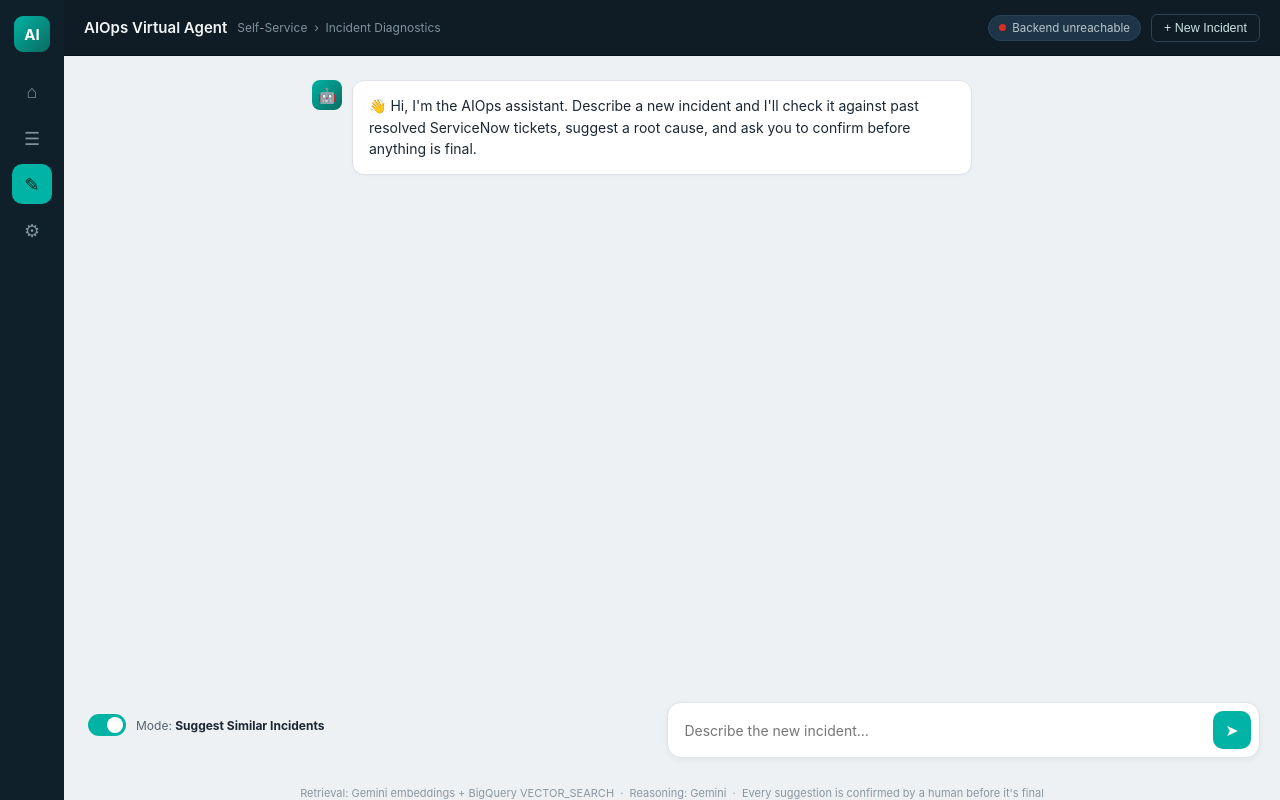
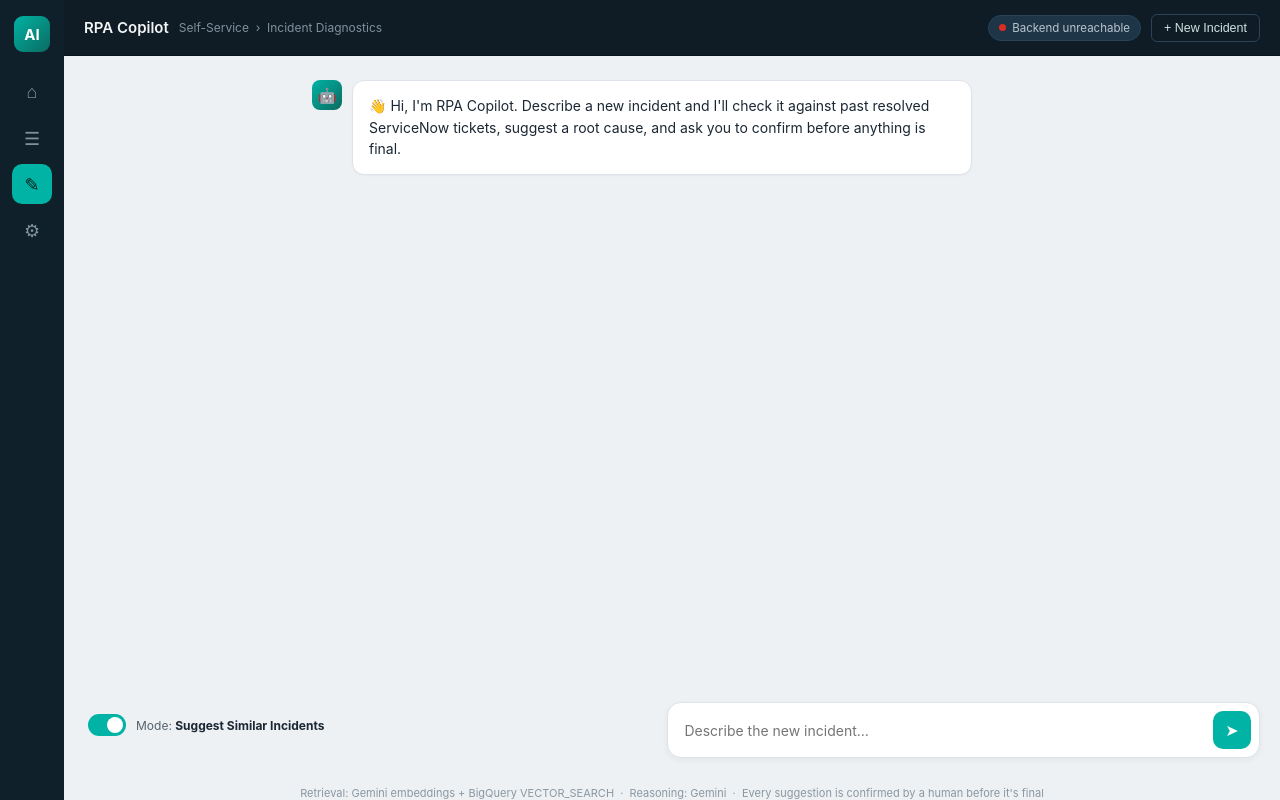
Before and after one commit to rameshmuni/incident-diagnostics-extractor, a plain HTML site: page aiops_sdk_demo_app/static/index.html in a window 1280 px wide. Drawn offline with Linux system fonts and the light colour scheme; no server answers.

Commit message:
Rebrand UI from AIOps Virtual Agent to RPA Copilot
Renaming to reflect where this is headed - a general-purpose RPA support bot
anyone can query, not just an incident-diagnostics tool. Covers the browser
tab title, in-app header, and the bot's own self-introduction text in
aiops_sdk_demo_app; the console app becomes "RPA Copilot Console" to keep the
end-user/ops-reviewer naming consistent. Left "AIOps team"/"AIOps review"
wording alone - those describe the actual review team and process, not the
app's name. No code, routes, or Cloud Run service names changed.

Co-Authored-By: Claude Sonnet 5 <noreply@anthropic.com>
Claude-Session: https://claude.ai/code/session_01X7VKoJto4NwGF3ZdYpTmsK

```diff
--- a/aiops_sdk_demo_app/static/index.html
+++ b/aiops_sdk_demo_app/static/index.html
@@ -3,7 +3,7 @@
 <head>
 <meta charset="utf-8">
 <meta name="viewport" content="width=device-width, initial-scale=1">
-<title>AIOps Virtual Agent</title>
+<title>RPA Copilot</title>
 <style>
   :root {
     --navy-900: #0f1c26;
@@ -233,7 +233,7 @@
   <div id="main">
     <div id="topbar">
       <div class="brand">
-        <span class="title">AIOps Virtual Agent</span>
+        <span class="title">RPA Copilot</span>
         <span class="crumb">Self-Service &nbsp;&rsaquo;&nbsp; Incident Diagnostics</span>
       </div>
       <div style="display:flex; align-items:center;">
@@ -586,7 +586,7 @@ function greet() {
   const row = el('div', 'row bot-row');
   row.appendChild(el('div', 'avatar', '&#129302;'));
   const bubble = el('div', 'bubble',
-    "<p>👋 Hi, I'm the AIOps assistant. Describe a new incident and I'll check it against past resolved ServiceNow tickets, suggest a root cause, and ask you to confirm before anything is final.</p>");
+    "<p>👋 Hi, I'm RPA Copilot. Describe a new incident and I'll check it against past resolved ServiceNow tickets, suggest a root cause, and ask you to confirm before anything is final.</p>");
   row.appendChild(bubble);
   thread.appendChild(row);
 }
```
Also changed, not shown: aiops_console_app/static/index.html (+2 -2 lines), 1 other file.
